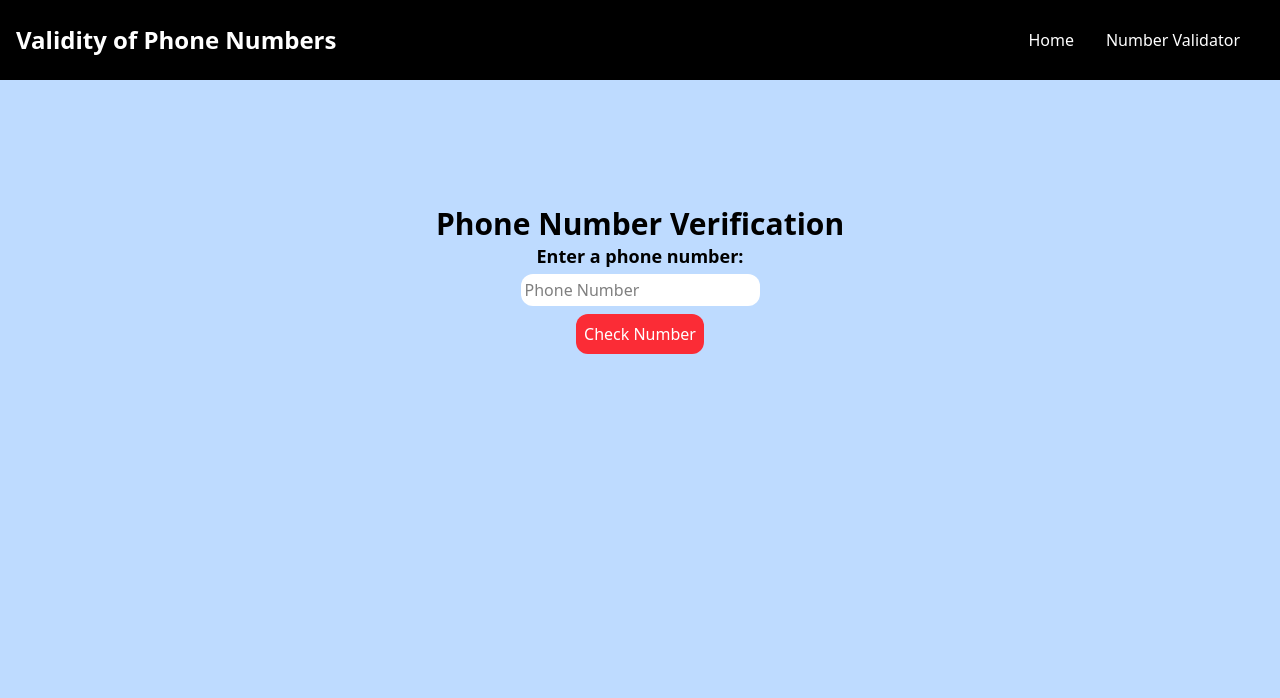
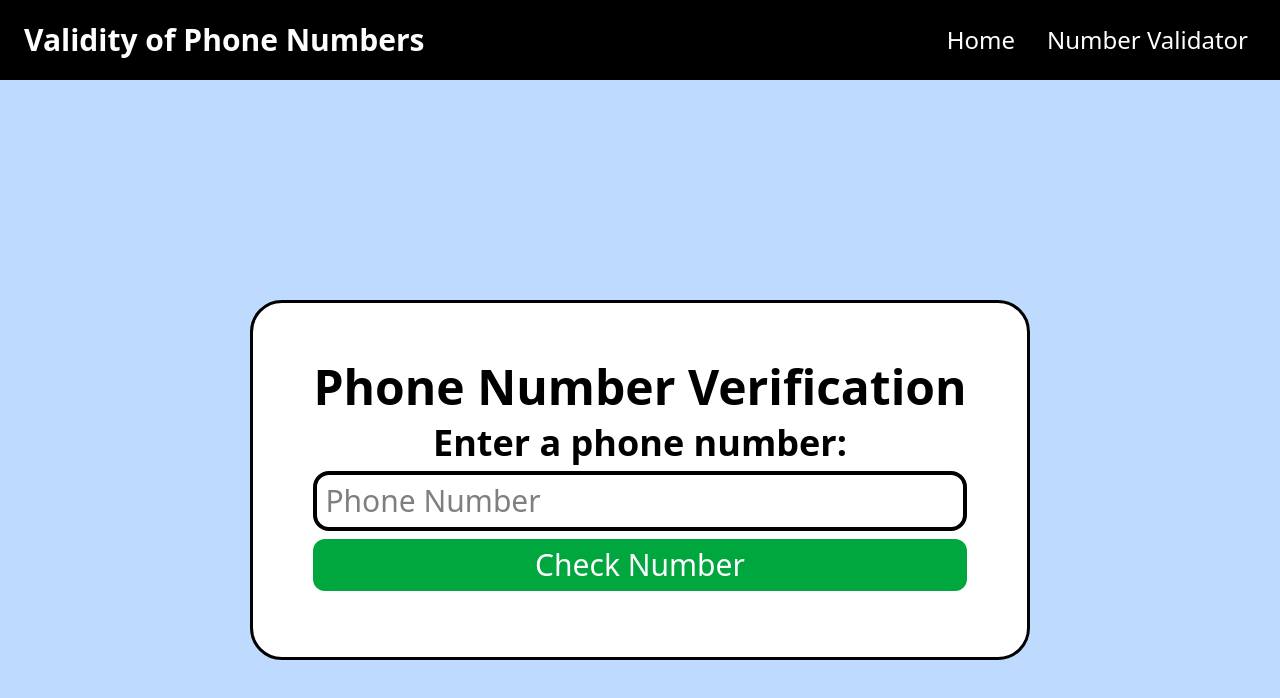
Before and after one commit to acaaron23/mp-4, a Next.js app: page /numbercheck in a window 1280 px wide. Shown: the top 698 px of the page. Built offline with nearby package versions, Linux system fonts and the light colour scheme.

Commit message:
Design changes

```diff
--- a/app/[number]/page.tsx
+++ b/app/[number]/page.tsx
@@ -19,8 +19,7 @@ export default function Number(){
     const phoneData = data.data;
 
     return (
-        <div className="flex flex-col items-center justify-center bg-blue-200 h-100">
-            <div className = "flex flex-col items-center justify-center h-20" >
+        <div className="flex flex-col items-center justify-center bg-blue-200 h-200">
             <PhoneNumberInfo
                 key={phoneData.phone}
                 local={phoneData.format.local}
@@ -31,6 +30,5 @@ export default function Number(){
                 carrier={phoneData.carrier}
             />
         </div>
-        </div>
     );
 }
--- a/app/api/getNumberData/route.ts
+++ b/app/api/getNumberData/route.ts
@@ -5,8 +5,8 @@ import { NextResponse } from "next/server"
 const NUMBER_API_KEY = process.env.NUMBER_API_KEY;
 
 export async function GET(request: Request) {
-    const url  = new URL(request.url);
-    const phoneNumber = url.searchParams.get("phone");
+    const url = new URL(request.url);
+    const phoneNumber= url.searchParams.get("phone");
 
     if (!phoneNumber) {
         return NextResponse.json({ error: "No phone number provided"});
--- a/app/components/header.tsx
+++ b/app/components/header.tsx
@@ -1,11 +1,11 @@
 import Link from "next/link";
 
 export default function Header() {
-    const linkStyling = "p-2 m-2 text-white text-l hover:underline";
+    const linkStyling = "p-4 text-white text-2xl hover:underline";
     return (
         <header className="flex justify-between items-center h-20 bg-black">
-            <h2 className="text-2xl font-semibold p-4 text-white"> Validity of Phone Numbers </h2>
-            <nav className="p-2 m-4">
+            <h2 className="text-3xl font-semibold p-4 m-2 text-white"> Validity of Phone Numbers </h2>
+            <nav className="p-2 m-2">
                 <Link href="/" className={linkStyling}>
                     Home
                 </Link>
--- a/app/components/number.tsx
+++ b/app/components/number.tsx
@@ -4,26 +4,29 @@ import {PhoneNumberType} from "@/types";
 
 export default function PhoneNumberInfo(phoneNumber: PhoneNumberType) {
     return (
-        <div className="flex flex-col bg-white p-5 rounded-lg h-45">
+        <div className="flex flex-col bg-white p-5 rounded-4xl border-black border-3">
             <div className="flex items-center justify-center">
-                <h1 className="text-xl font-bold text-blue-700">Number: {phoneNumber.local}</h1>
+                <h1 className="text-5xl font-bold text-black underline">Number Report:</h1>
             </div>
-            <div className="flex items-center justify-between">
-                <h2 className={`text-lg font-semibold ${phoneNumber.valid ? 'text-green-500' : 'text-red-500'}`}>
+            <div className="flex items-center justify-center">
+                <h1 className="text-5xl font-bold text-blue-700">Number: {phoneNumber.local}</h1>
+            </div>
+            <div className="flex items-left justify-between">
+                <h2 className={`text-5xl font-semibold ${phoneNumber.valid ? 'text-green-500' : 'text-red-500'}`}>
                     Validity: {phoneNumber.valid ? "Valid" : "Invalid"}
                 </h2>
             </div>
-            <div className="flex items-center justify-between">
-                <p className="text-sm font-medium text-black">Country: {phoneNumber.countryName}</p>
+            <div className="flex items-left justify-between">
+                <p className="text-4xl font-medium text-black">Country: {phoneNumber.countryName}</p>
             </div>
-            <div className="flex items-center justify-between">
-                <p className="text-sm font-medium text-black">Location: {phoneNumber.location}</p>
+            <div className="flex items-left justify-between">
+                <p className="text-4xl font-medium text-black">Location: {phoneNumber.location}</p>
             </div>
-            <div className="flex items-center justify-between">
-                <p className="text-sm font-medium text-black">Type: {phoneNumber.type}</p>
+            <div className="flex items-left justify-between">
+                <p className="text-4xl font-medium text-black">Type: {phoneNumber.type}</p>
             </div>
-            <div className="flex items-center justify-between">
-                <p className="text-sm font-medium text-black">Carrier: {phoneNumber.carrier}</p>
+            <div className="flex items-left justify-between">
+                <p className="text-4xl font-medium text-black">Carrier: {phoneNumber.carrier}</p>
             </div>
         </div>
     );
--- a/app/numbercheck/page.tsx
+++ b/app/numbercheck/page.tsx
@@ -7,25 +7,27 @@ export default function NumberCheck(){
     const [number, setNumber] = useState("");
 
     return (
-        <div className="flex flex-col items-center justify-center bg-blue-200 h-100">
-            <h1 className="font-bold text-3xl text-center text-black">
+        <div className="flex flex-col items-center justify-center bg-blue-200 h-200">
+            <div className="flex flex-col bg-white border-black border-3 p-15 h-90 rounded-4xl">
+                <h1 className="font-bold text-5xl text-black mb-3">
                     Phone Number Verification
                 </h1>
-            <p className="font-semibold text-lg text-center text-black">
+                <p className="font-semibold text-4xl text-center text-black">
                     Enter a phone number:
                 </p>
                 <input
                     type="text"
                     value={number}
                     placeholder="Phone Number"
-                className = "bg-white rounded-xl p-1 m-1"
+                    className = "w-full bg-white border-black border-4 rounded-2xl text-3xl p-2 mt-2"
                     onChange={(e) => setNumber(e.target.value)}
                 />
                 <Link href={`/${number}`}>
-                <button type="button" className="text-white rounded-xl bg-red-500 hover:bg-red-400 p-2 mt-1">
+                    <button type="button" className="w-full text-white text-3xl rounded-xl bg-green-600 hover:bg-green-500 p-2 mt-2">
                         Check Number
                     </button>
                 </Link>
             </div>
+        </div>
     );
 }
--- a/app/page.tsx
+++ b/app/page.tsx
@@ -2,9 +2,9 @@
 
 export default function Home() {
     return (
-        <div className="flex flex-col items-center justify-center bg-blue-200 h-100">
-            <h1 className="text-4xl font-bold mb-4">Welcome!</h1>
-            <p className="text-lg">
+        <div className="flex flex-col items-center justify-center bg-blue-200 h-200">
+            <h1 className="text-9xl font-bold mb-4">Welcome!</h1>
+            <p className="text-3xl">
                 Click on <b>Number Checker</b> on the top to check the validity of a phone number.
             </p>
         </div>
```
Lines whose indentation alone changed are shown as unchanged.
